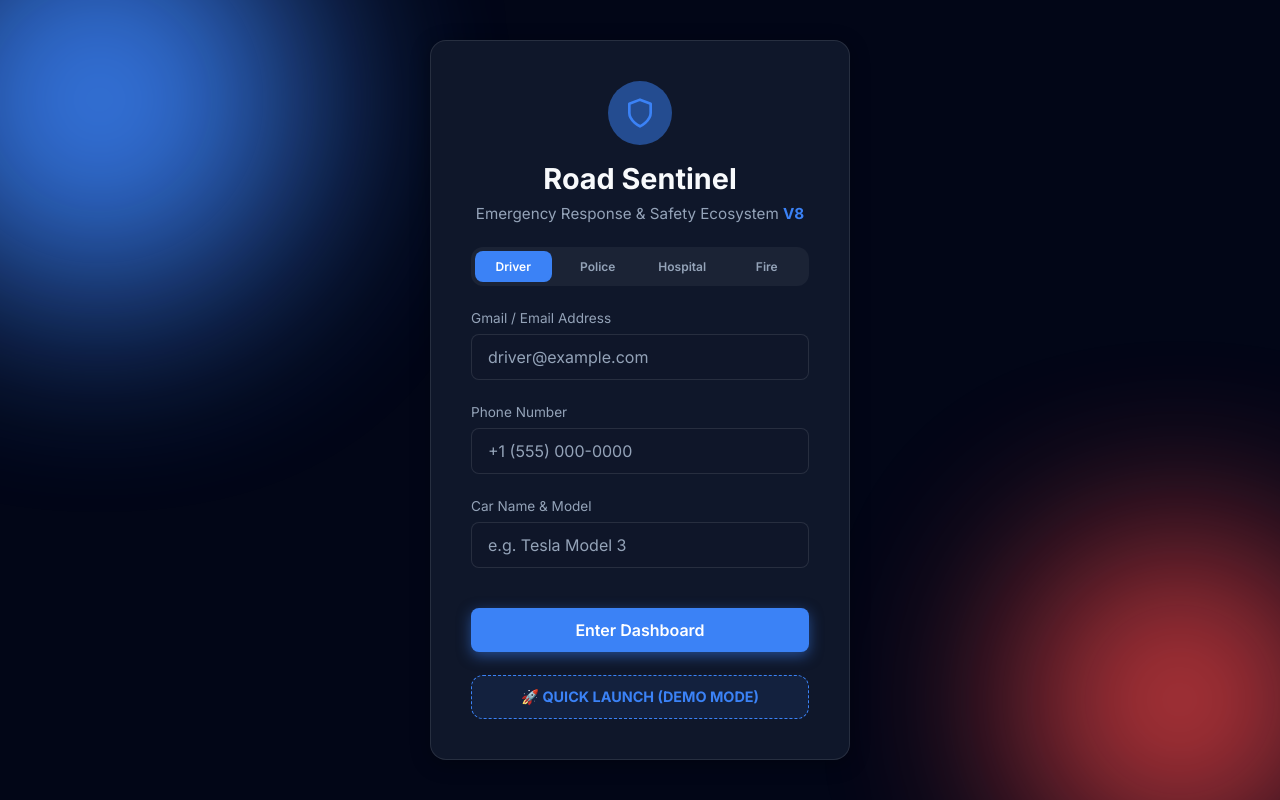
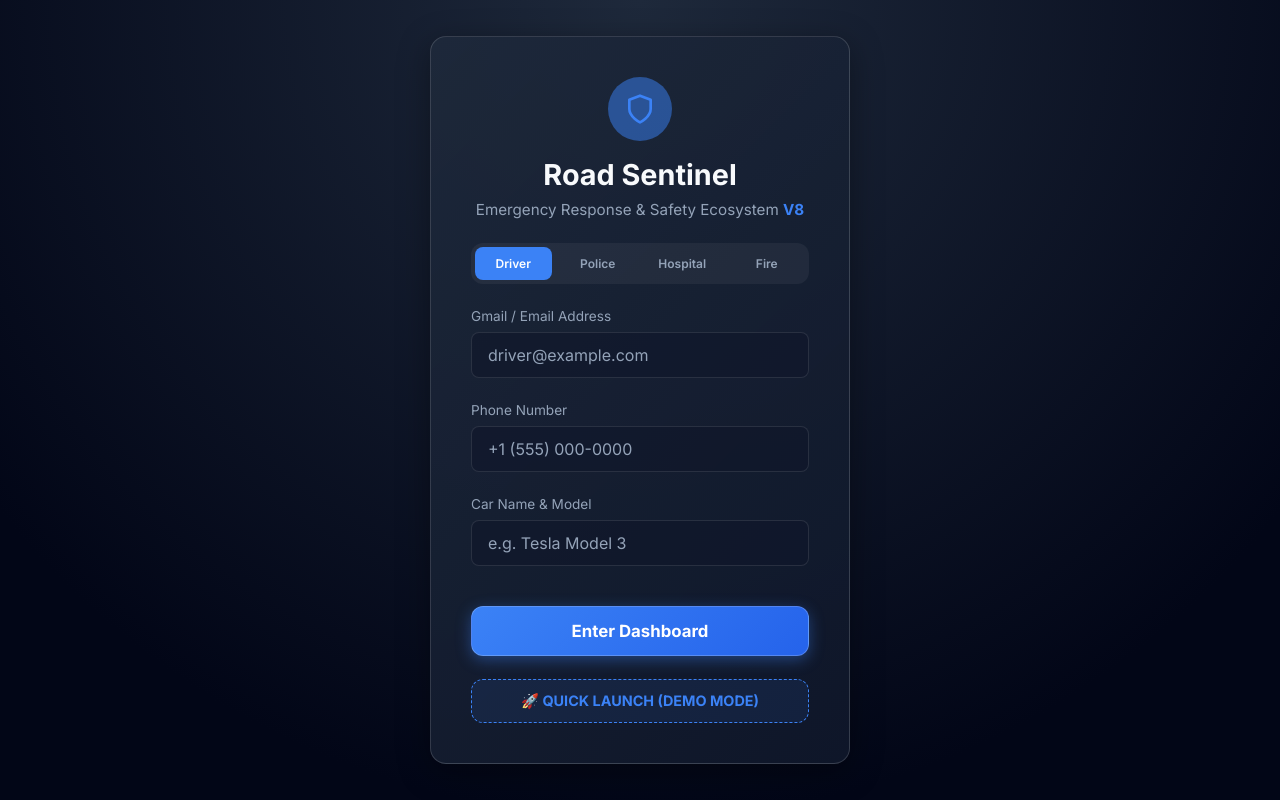
Before and after one commit to akhilannaluri/Road-safety-app, a React (Vite) app: page / in a window 1280 px wide. Built offline with nearby package versions, Linux system fonts and the light colour scheme; no server answers.

Commit message:
V11: Advanced CSS styling & Auto-Deploy via GitHub Pages

```diff
--- a/src/components/Dashboard.tsx
+++ b/src/components/Dashboard.tsx
@@ -33,50 +33,42 @@ const Dashboard: React.FC<DashboardProps> = ({ user, onLogout }) => {
   const [coords, setCoords] = useState<{lat: number, lng: number} | null>(null);
 
   useEffect(() => {
+    // V10: Safe Mode Initializer
     const fetchData = async () => {
       try {
         const facData = await getFacilities();
-        if (facData) setFacilities(facData);
+        if (facData && Array.isArray(facData)) setFacilities(facData);
 
         const contactData = await getContacts(user.email);
-        if (contactData) setContacts(contactData);
+        if (contactData && Array.isArray(contactData)) setContacts(contactData);
       } catch (err) {
-        console.warn("Cloud connection limited locally.");
+        console.warn("Cloud Sync Paused.");
       }
     };
     fetchData();
 
-    // V8: GPS Tracking (Ultra-Stable Mode)
-    const updateLocation = () => {
-      if ("geolocation" in navigator) {
-        navigator.geolocation.getCurrentPosition(
-          (pos) => {
-            setCoords({ lat: pos.coords.latitude, lng: pos.coords.longitude });
-            lastCheckIn.current = Date.now();
-          },
-          (err) => console.log("GPS Location Perms required."),
-          { enableHighAccuracy: true, timeout: 5000 }
-        );
-      }
-    };
-    updateLocation();
-    const gpsInterval = setInterval(updateLocation, 15000);
-
-    // Live Dispatch Polling (Cloud Synchronization)
+    // V10: Stable Local Pulse
     const pollIncident = async () => {
       try {
         const incident = await getActiveIncident(user.email);
         if (incident) setActiveIncident(incident);
-      } catch (err) { /* Silent for UI stability */ }
+      } catch (err) { }
     };
     pollIncident();
     const interval = setInterval(pollIncident, 10000);
 
-    return () => {
-      clearInterval(interval);
-      clearInterval(gpsInterval);
-    };
+    return () => clearInterval(interval);
   }, [user.email]);
+
+  const updateRealLoc = () => {
+    if ("geolocation" in navigator) {
+      navigator.geolocation.getCurrentPosition(
+        (pos) => setCoords({ lat: pos.coords.latitude, lng: pos.coords.longitude }),
+        (err) => console.log("Location disabled."),
+        { enableHighAccuracy: true }
+      );
+    }
+  };
 
   const handleAddContact = async (e: React.FormEvent) => {
     e.preventDefault();
--- a/src/index.css
+++ b/src/index.css
@@ -29,9 +29,10 @@
   padding: 0;
 }
 
+/* Advanced Stability Mode: Premium dark gradient and refined glassmorphism */
 body {
   font-family: var(--font-base);
-  background-color: var(--bg-primary);
+  background: radial-gradient(circle at 50% 0%, #1e293b, var(--bg-primary) 80%);
   color: var(--text-primary);
   min-height: 100vh;
   display: flex;
@@ -40,43 +41,38 @@ body {
   -webkit-font-smoothing: antialiased;
 }
 
-/* Stability Mode: Removed backdrop-filter to prevent mobile crashes */
 .glass {
-  background: var(--bg-secondary);
-  border: 1px solid rgba(255, 255, 255, 0.1);
-  box-shadow: 0 4px 20px rgba(0, 0, 0, 0.3);
+  background: linear-gradient(135deg, rgba(30, 41, 59, 0.9) 0%, rgba(15, 23, 42, 0.95) 100%);
+  border: 1px solid rgba(255, 255, 255, 0.15);
+  box-shadow: 0 8px 32px 0 rgba(0, 0, 0, 0.37);
   border-radius: 16px;
+  position: relative;
+  overflow: hidden;
 }
 
-/* Animations */
-@keyframes fadeIn {
-  from { opacity: 0; transform: translateY(10px); }
-  to { opacity: 1; transform: translateY(0); }
+.glass::before {
+  content: '';
+  position: absolute;
+  top: 0;
+  left: -100%;
+  width: 50%;
+  height: 100%;
+  background: linear-gradient(to right, transparent, rgba(255, 255, 255, 0.05), transparent);
+  transform: skewX(-20deg);
+  animation: shine 6s infinite;
 }
 
-.animate-fade-in {
-  animation: fadeIn 0.6s cubic-bezier(0.16, 1, 0.3, 1) forwards;
+@keyframes shine {
+  0% { left: -100%; }
+  20% { left: 200%; }
+  100% { left: 200%; }
 }
 
-@keyframes pulse {
-  0%, 100% { opacity: 1; transform: scale(1); }
-  50% { opacity: 0.8; transform: scale(1.05); }
-}
-
-.animate-pulse {
-  animation: pulse 2s cubic-bezier(0.4, 0, 0.6, 1) infinite;
-}
-
-@keyframes radar {
-  0% { transform: scale(0.5); opacity: 0.8; }
-  100% { transform: scale(2.5); opacity: 0; }
-}
-
-.radar-ring {
-  position: absolute;
-  border-radius: 50%;
-  border: 2px solid var(--accent-primary);
-  animation: radar 2s linear infinite;
+/* Stability Mode: Animations disabled for mobile safety */
+.animate-fade-in, .animate-pulse, .radar-ring, .status-pulse {
+  animation: none !important;
+  opacity: 1 !important;
+  transform: none !important;
 }
 
 /* Base UI Elements */
@@ -105,53 +101,56 @@ input::placeholder {
 
 button {
   width: 100%;
-  padding: 12px 24px;
-  border: none;
-  border-radius: 8px;
+  padding: 14px 24px;
+  border: 1px solid transparent;
+  border-radius: 12px;
   font-family: var(--font-base);
-  font-size: 1rem;
-  font-weight: 600;
+  font-size: 1.05rem;
+  font-weight: 700;
   cursor: pointer;
-  transition: all 0.3s ease;
+  transition: all 0.3s cubic-bezier(0.25, 0.8, 0.25, 1);
   display: inline-flex;
   align-items: center;
   justify-content: center;
-  gap: 8px;
+  gap: 10px;
+  position: relative;
+  overflow: hidden;
 }
 
 .btn-primary {
-  background: var(--accent-primary);
+  background: linear-gradient(135deg, var(--accent-primary) 0%, var(--accent-hover) 100%);
   color: white;
-  box-shadow: 0 4px 14px 0 var(--accent-glow);
+  box-shadow: 0 4px 15px rgba(59, 130, 246, 0.4);
+  border: 1px solid rgba(255, 255, 255, 0.2);
 }
 
-.btn-primary:hover {
-  background: var(--accent-hover);
-  transform: translateY(-2px);
-  box-shadow: 0 6px 20px 0 var(--accent-glow);
+.btn-primary:active {
+  transform: translateY(2px);
+  box-shadow: 0 2px 8px rgba(59, 130, 246, 0.4);
 }
 
 .btn-danger {
-  background: var(--danger);
+  background: linear-gradient(135deg, var(--danger) 0%, #b91c1c 100%);
   color: white;
-  box-shadow: 0 4px 14px 0 var(--danger-glow);
+  box-shadow: 0 4px 15px rgba(239, 68, 68, 0.4);
+  border: 1px solid rgba(255, 255, 255, 0.2);
 }
 
-.btn-danger:hover {
-  background: var(--danger-hover);
-  transform: translateY(-2px);
-  box-shadow: 0 6px 20px 0 var(--danger-glow);
+.btn-danger:active {
+  transform: translateY(2px);
+  box-shadow: 0 2px 8px rgba(239, 68, 68, 0.4);
 }
 
 .btn-warning {
-  background: var(--warning);
+  background: linear-gradient(135deg, var(--warning) 0%, #d97706 100%);
   color: #fff;
-  box-shadow: 0 4px 14px 0 var(--warning-glow);
+  box-shadow: 0 4px 15px rgba(245, 158, 11, 0.4);
+  border: 1px solid rgba(255, 255, 255, 0.2);
 }
 
-.btn-warning:hover {
-  filter: brightness(1.1);
-  transform: translateY(-2px);
+.btn-warning:active {
+  transform: translateY(2px);
+  box-shadow: 0 2px 8px rgba(245, 158, 11, 0.4);
 }
 
 /* Layout */
@@ -163,30 +162,9 @@ button {
   overflow: hidden;
 }
 
-/* Background blob effects */
+/* Stability Mode: Background blobs removed to save mobile memory */
 .bg-blob {
-  position: absolute;
-  border-radius: 50%;
-  filter: blur(100px);
-  z-index: -1;
-  opacity: 0.4;
-  animation: pulse 8s infinite alternate;
-}
-
-.bg-blob-1 {
-  width: 400px;
-  height: 400px;
-  background: var(--accent-primary);
-  top: -100px;
-  left: -100px;
-}
-
-.bg-blob-2 {
-  width: 300px;
-  height: 300px;
-  background: var(--danger);
-  bottom: -50px;
-  right: -50px;
+  display: none;
 }
 
 /* --- V2 UPGRADE STYLES --- */
--- a/vite.config.ts
+++ b/vite.config.ts
@@ -4,6 +4,7 @@ import react from '@vitejs/plugin-react'
 // https://vite.dev/config/
 export default defineConfig({
   plugins: [react()],
+  base: '/Road-safety-app/',
   server: {
     host: '0.0.0.0',
     proxy: {
```
